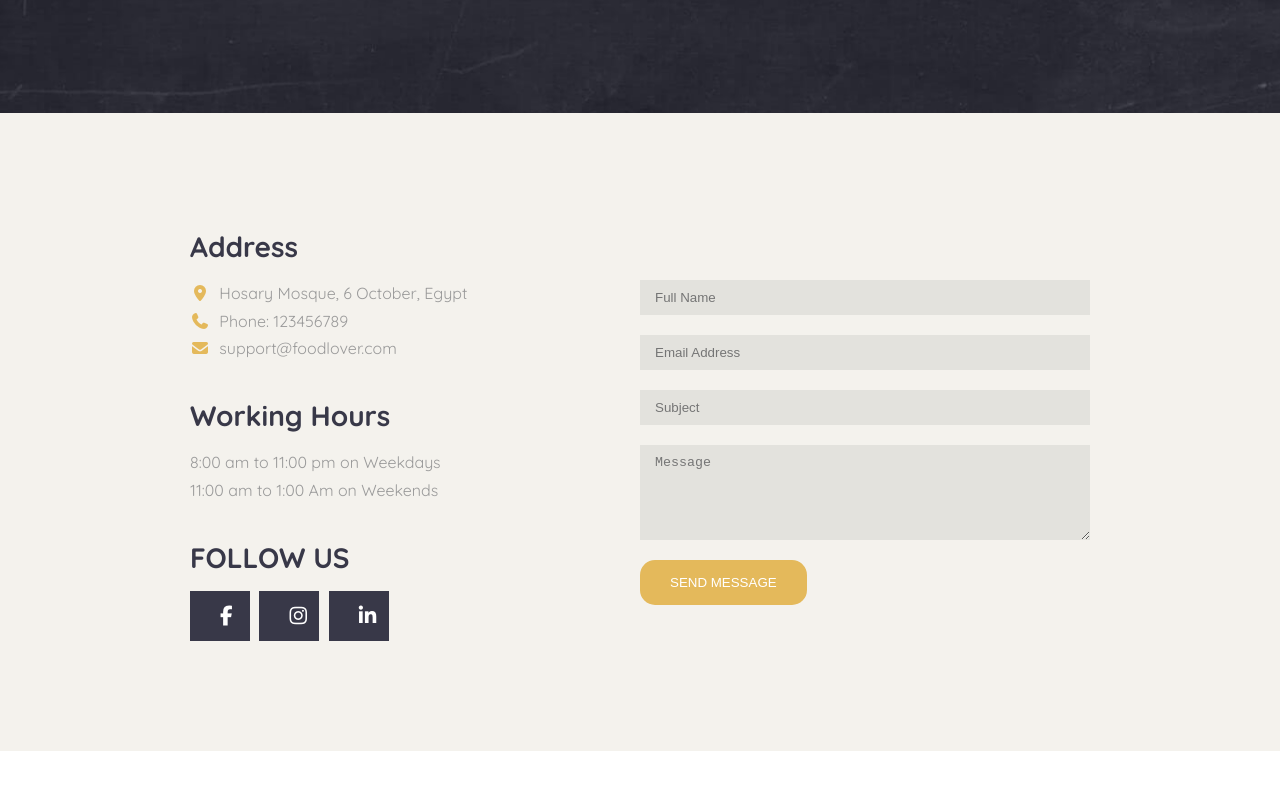
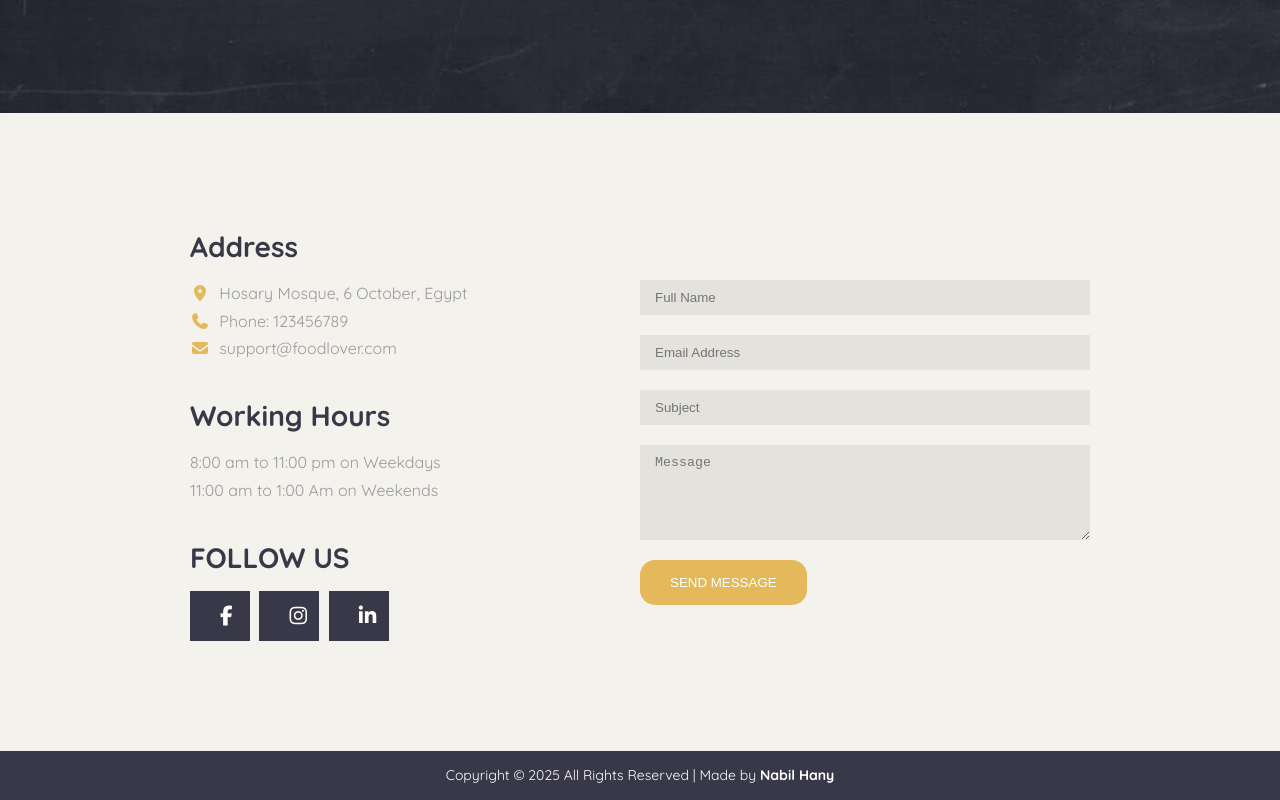
Before and after one commit to Nabil-Hany22/food-lover-restaurant-website, a plain HTML site: page index.html in a window 1280 px wide. Shown: the part 4264-5064 px from the top of the page. Before the commit the page ends 5015 px from the top, so only its background shows below. Drawn offline with Linux system fonts and the light colour scheme.

Commit message:
create footer section

```diff
--- a/index.html
+++ b/index.html
@@ -42,7 +42,9 @@
     </header>
     <!-- Header End -->
 
-    <!-- About Start -->
+    <main>
+
+            <!-- About Start -->
     <section id="about">
         <div class="container">
             <div class="title">
@@ -314,5 +316,13 @@
         </div>
     </section>
     <!-- Contact End -->
+
+    </main>
+
+    <!-- Footer Start -->
+    <footer id="footer">
+        <p>Copyright &copy; 2025 All Rights Reserved | Made by <strong><a href="https://www.linkedin.com/in/nabil-el-amrawy/" target="_blank">Nabil Hany</a></strong></p>
+    </footer>
+    <!-- Footer End -->
   </body>
 </html>
--- a/style.css
+++ b/style.css
@@ -17,9 +17,10 @@
     box-sizing: border-box;
   }
 
-  /* html{
-      font-size: 16px;
-  } */
+  html{
+      /* font-size: 16px; */
+      scroll-behavior: smooth;
+  }
 
   body {
     font-family: "Quicksand", sans-serif;
@@ -447,3 +448,16 @@ textarea{
     cursor: pointer;
 }
 /* Contact End */
+
+/* Footer Start */
+
+#footer{
+    background-color: var(--secondary-text-color);
+    color: var(--White-color);
+    text-align: center;
+    padding: 15px 0;
+    font-size: 14px;
+}
+
+
+/* Footer End */
```
